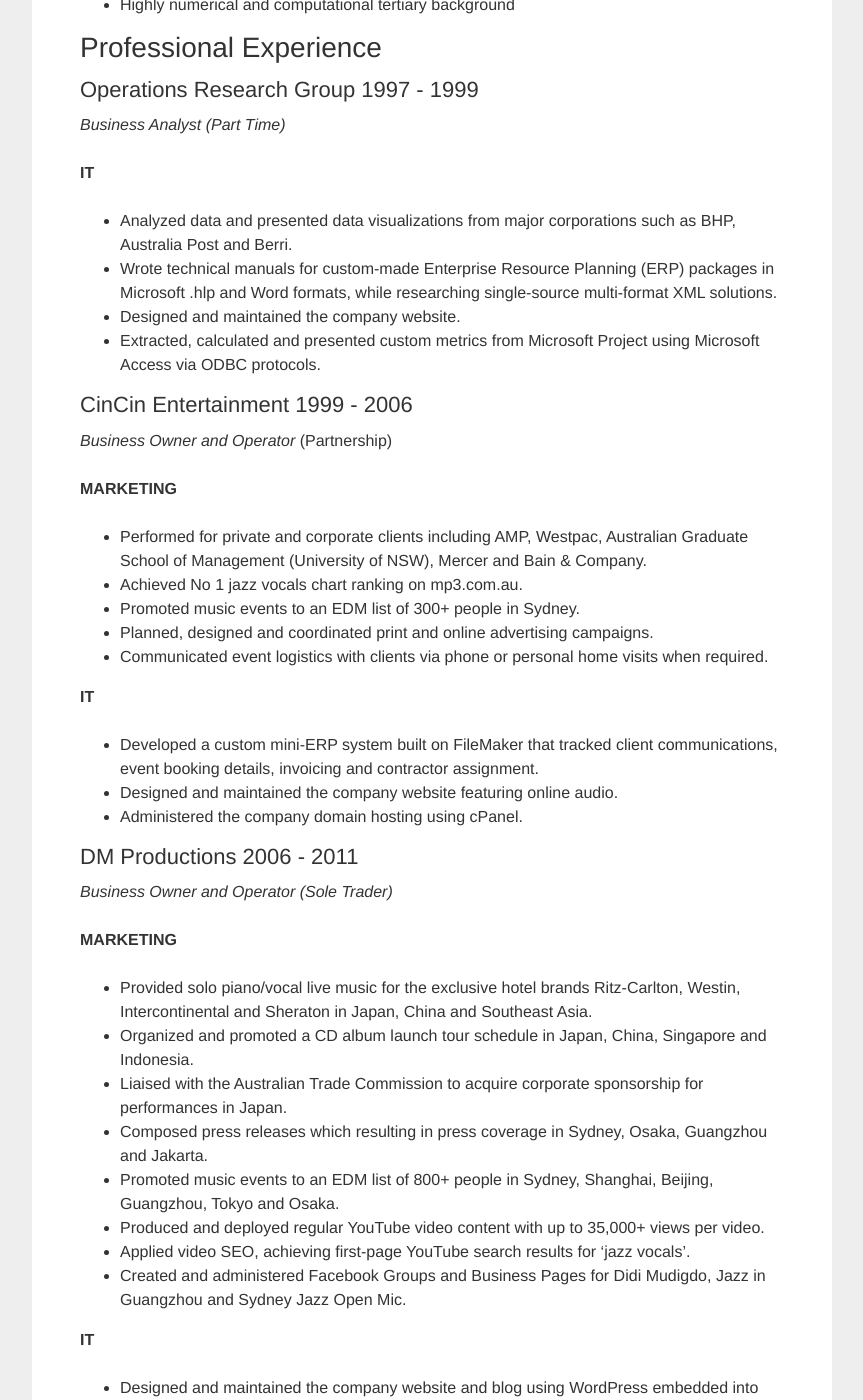
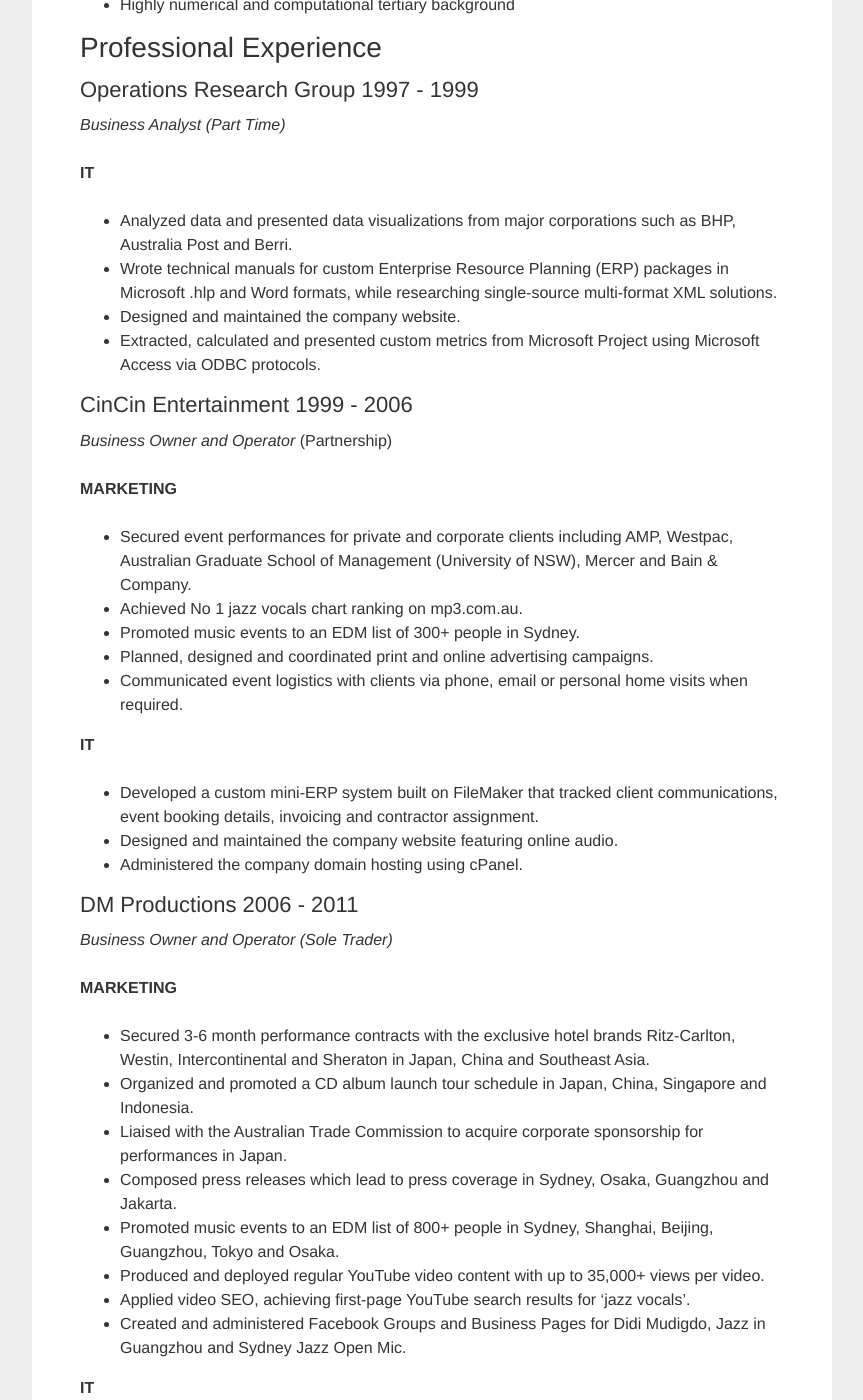
Before and after one commit to didijazz/didijazz.github.io, a Jekyll site: the page built from resume/index.md, in a window 1280 px wide and 1400 px high, scrolled down 659 px. Shown: the whole window, without its empty margins (208-1071 px from the left). Built offline with Jekyll 4.4.1, drawn with Linux system fonts in a browser that asks for light colours; some of the changed text lies outside the part shown.

Commit message:
edited resume

```diff
--- a/resume/index.md
+++ b/resume/index.md
@@ -9,7 +9,7 @@
 
 ## Part-Time Admin Assistant
 
-Sydney music events small business owner of 15+ years with all-rounder marketing, IT and bookkeeping skills transitioning into a part-time office admin support role in Perth.
+Sydney small business owner with 15+ years of all-rounder marketing, IT and bookkeeping experience transitioning into a part-time office admin support role in Perth.
 
 Key qualifiers include:
 
@@ -29,7 +29,7 @@
 
 **IT**
 * Analyzed data and presented data visualizations from major corporations such as BHP, Australia Post and Berri.
-* Wrote technical manuals for custom-made Enterprise Resource Planning (ERP) packages in Microsoft .hlp and Word formats, while researching single-source multi-format XML solutions.
+* Wrote technical manuals for custom Enterprise Resource Planning (ERP) packages in Microsoft .hlp and Word formats, while researching single-source multi-format XML solutions.
 * Designed and maintained the company website.
 * Extracted, calculated and presented custom metrics from Microsoft Project using Microsoft Access via ODBC protocols.
 
@@ -37,11 +37,11 @@
 *Business Owner and Operator* (Partnership)
 
 **MARKETING**
-* Performed for private and corporate clients including AMP, Westpac, Australian Graduate School of Management (University of NSW), Mercer and Bain & Company.
+* Secured event performances for private and corporate clients including AMP, Westpac, Australian Graduate School of Management (University of NSW), Mercer and Bain & Company.
 * Achieved No 1 jazz vocals chart ranking on mp3.com.au.
 * Promoted music events to an EDM list of 300+ people in Sydney.
 * Planned, designed and coordinated print and online advertising campaigns.
-* Communicated event logistics with clients via phone or personal home visits when required.
+* Communicated event logistics with clients via phone, email or personal home visits when required.
 
 **IT**
 * Developed a custom mini-ERP system built on FileMaker that tracked client communications, event booking details, invoicing and contractor assignment.
@@ -52,10 +52,10 @@
 *Business Owner and Operator (Sole Trader)*
 
 **MARKETING**
-* Provided solo piano/vocal live music for the exclusive hotel brands Ritz-Carlton, Westin, Intercontinental and Sheraton in Japan, China and Southeast Asia.
+* Secured 3-6 month performance contracts with the exclusive hotel brands Ritz-Carlton, Westin, Intercontinental and Sheraton in Japan, China and Southeast Asia.
 * Organized and promoted a CD album launch tour schedule in Japan, China, Singapore and Indonesia.
 * Liaised with the Australian Trade Commission to acquire corporate sponsorship for performances in Japan.
-* Composed press releases which resulting in press coverage in Sydney, Osaka, Guangzhou and Jakarta.
+* Composed press releases which lead to press coverage in Sydney, Osaka, Guangzhou and Jakarta.
 * Promoted music events to an EDM list of 800+ people in Sydney, Shanghai, Beijing, Guangzhou, Tokyo and Osaka.
 * Produced and deployed regular YouTube video content with up to 35,000+ views per video.
 * Applied video SEO, achieving first-page YouTube search results for 'jazz vocals'.
```
Also changed, not shown: other parts of resume/index.md (+1 -2 lines).
